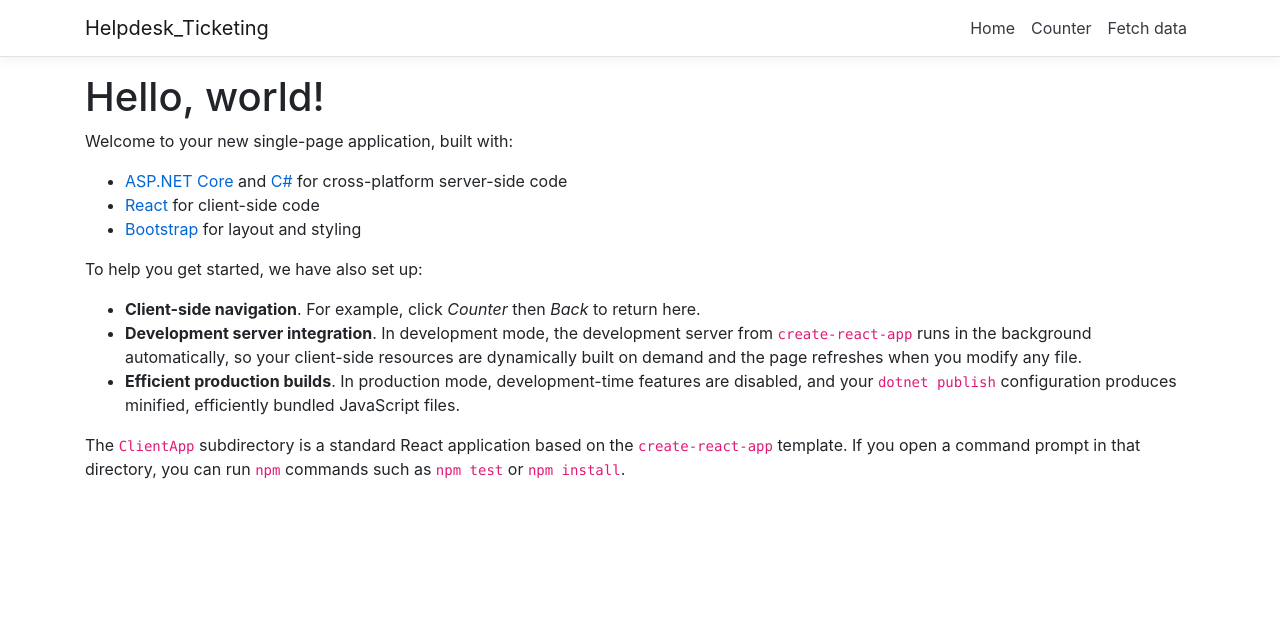
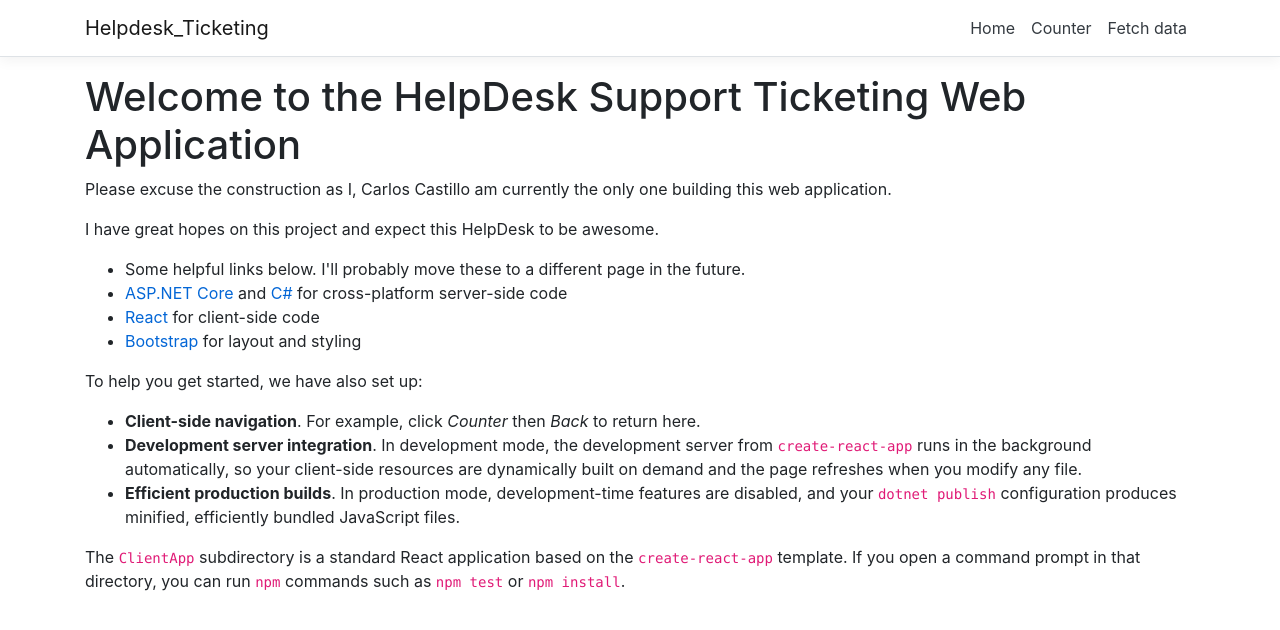
Before and after one commit to castillocarlosr/HelpDeskSupport, a React (Create React App) app in the folder Helpdesk-Ticketing/ClientApp/: page / in a window 1280 px wide. Shown: the top 630 px of the page. Built offline with nearby package versions, Linux system fonts and the light colour scheme.

Commit message:
updated user stories in README.  updated front home landing page to include HelpDesk Ticketing Site

```diff
--- a/Helpdesk-Ticketing/ClientApp/src/components/Home.js
+++ b/Helpdesk-Ticketing/ClientApp/src/components/Home.js
@@ -6,9 +6,11 @@ export class Home extends Component {
   render () {
     return (
       <div>
-        <h1>Hello, world!</h1>
-        <p>Welcome to your new single-page application, built with:</p>
-        <ul>
+        <h1>Welcome to the HelpDesk Support Ticketing Web Application</h1>
+            <p>Please excuse the construction as I, Carlos Castillo am currently the only one building this web application.</p>
+            <p>I have great hopes on this project and expect this HelpDesk to be awesome.</p>
+            <ul>
+                <li>Some helpful links below.  I'll probably move these to a different page in the future.</li>
           <li><a href='https://get.asp.net/'>ASP.NET Core</a> and <a href='https://msdn.microsoft.com/en-us/library/67ef8sbd.aspx'>C#</a> for cross-platform server-side code</li>
           <li><a href='https://facebook.github.io/react/'>React</a> for client-side code</li>
           <li><a href='http://getbootstrap.com/'>Bootstrap</a> for layout and styling</li>
```
Also changed, not shown: 2 other files (tests, documents, lock files or other folders).
